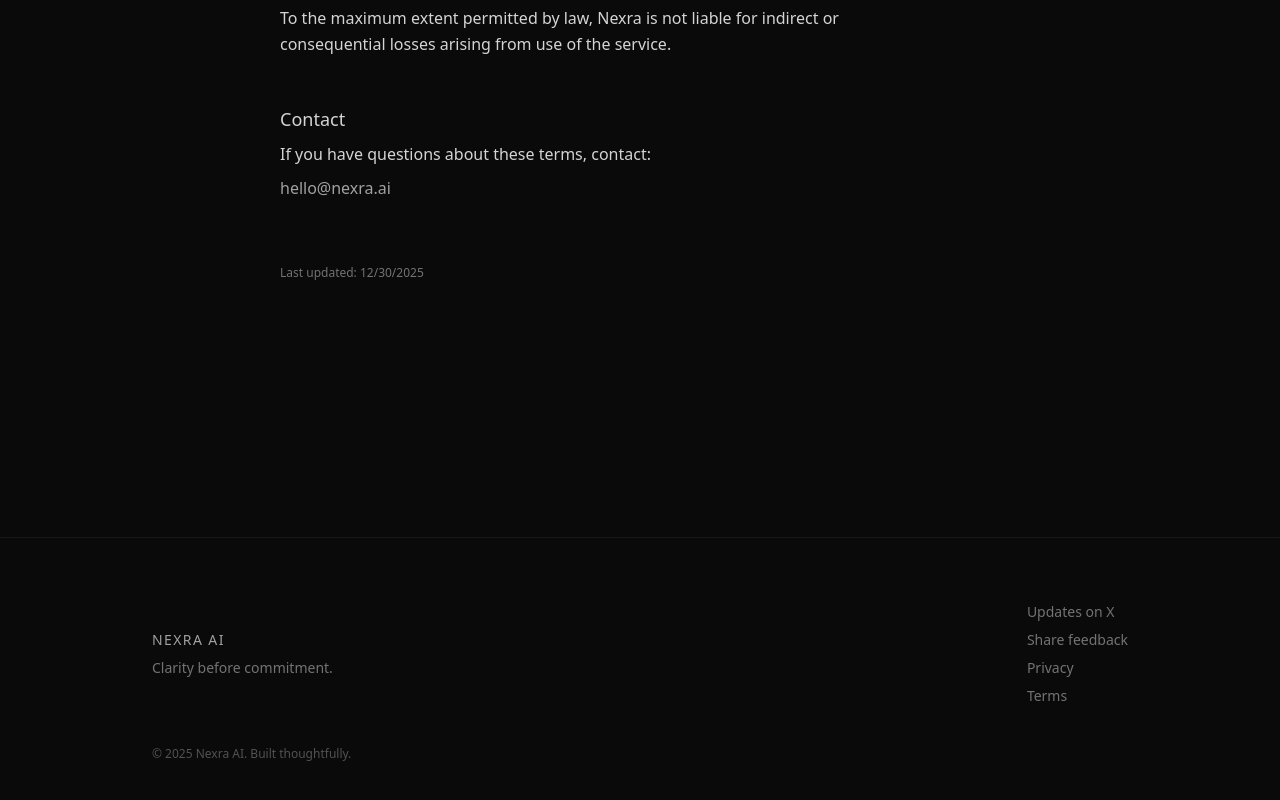
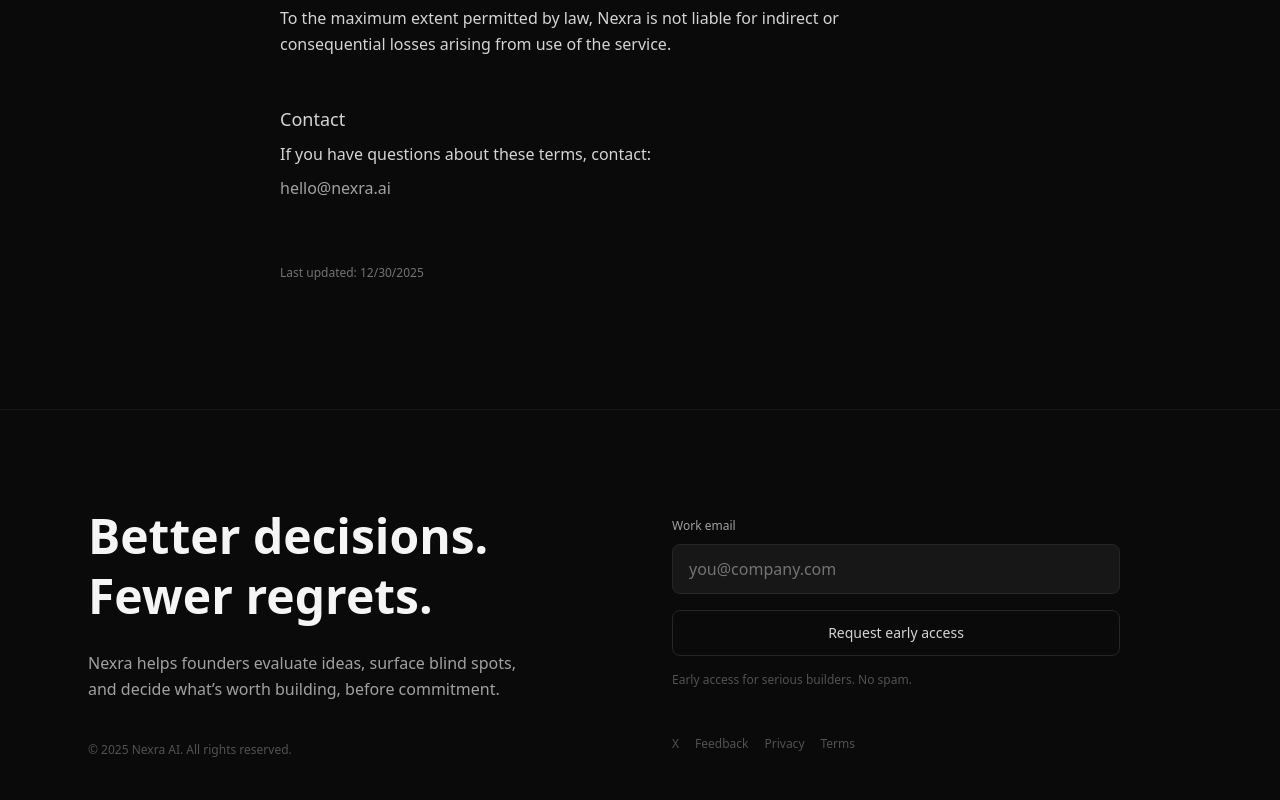
Before and after one commit to annuk123/nexra, a Next.js app: page /terms in a window 1280 px wide. Shown: the part 1223-2023 px from the top of the page. Built offline with nearby package versions, Linux system fonts and the light colour scheme; no server answers.

Commit message:
add faq, waitlist section

```diff
--- a/app/layout.tsx
+++ b/app/layout.tsx
@@ -15,7 +15,7 @@
 });
 
 export const metadata: Metadata = {
-  title: "Nexra AI — Clarity before commitment",
+  title: "Nexra AI - Clarity before commitment",
   description:
     "Evaluate startup ideas, uncover blind spots, and make confident decisions before you invest time, money, or energy.",
 
@@ -26,7 +26,7 @@
   },
 
   openGraph: {
-    title: "Nexra AI — Clarity before commitment",
+    title: "Nexra AI - Clarity before commitment",
     description:
       "A thoughtful way to evaluate startup ideas before you commit.",
     url: "https://nexra.pixelui.studio/", // change after deploy
@@ -44,7 +44,7 @@
 
   twitter: {
     card: "summary_large_image",
-    title: "Nexra AI — Clarity before commitment",
+    title: "Nexra AI - Clarity before commitment",
     description:
       "Evaluate startup ideas with structured thinking, not hype.",
     images: ["/og.png"],
--- a/app/page.tsx
+++ b/app/page.tsx
@@ -1,11 +1,38 @@
+"use client";
+import React from "react";
+import { api } from "@/convex/_generated/api";
+import { useMutation } from "convex/react";
 import HowThink from "@/components/How-Nexra-Thinks/how-think";
 import SeeAction from "@/components/See-Action/See-Action";
 import StaticDemo from "@/components/StaticDemo/StaticDemo";
 import Waitlist from "@/components/Waitlist/Waitlist";
 import { Section } from "@/design-system/layout/Section";
 import Link from "next/link";
+import FAQ from "@/components/FAQ/FAQ";
 
 export default function Home() {
+    const addToWaitlist = useMutation(api.waitlist.addToWaitlist);
+
+    const [email, setEmail] = React.useState("");
+    const [status, setStatus] = React.useState<
+      "idle" | "success" | "error"
+    >("idle");
+
+    const handleSubmit = async (e: React.FormEvent) => {
+      e.preventDefault();
+
+      try {
+        await addToWaitlist({
+          email,
+          source: "homepage",
+        });
+
+        setStatus("success");
+        setEmail("");
+      } catch {
+        setStatus("error");
+      }
+    };
   return (
     <main className="min-h-screen bg-neutral-950 text-neutral-100">
       {/* Hero */}
@@ -27,17 +54,54 @@
           decisions — before you invest time, money, or energy.
         </p>
 
-        <p className="mt-6 text-sm text-neutral-500 max-w-xl">
+        <p className="mt-2 text-sm text-neutral-500 max-w-xl">
           Built for solo founders and indie hackers who prefer signal over
           noise.
         </p>
         <div className="mt-8">
-        <Link
+        {/* <Link
           href="#join-waitlist"
           className="inline-flex items-center text-sm text-neutral-300 hover:text-neutral-100 transition"
         >
           Join waitlist →
-        </Link>
+        </Link> */}
+         {/* FORM */}
+      {status === "idle" && (
+        <form
+          className="mt-10 flex flex-col sm:flex-row gap-4 max-w-md"
+          onSubmit={handleSubmit}
+        >
+          <input
+            type="email"
+            required
+            placeholder="you@startup.com"
+            value={email}
+            onChange={(e) => setEmail(e.target.value)}
+            className="flex-1 bg-neutral-900 border border-neutral-800 rounded-lg px-4 py-3 text-neutral-100 placeholder-neutral-500 focus:outline-none focus:border-neutral-600"
+          />
+          <button
+            type="submit"
+            className="px-6 py-3 text-sm text-neutral-300 border border-neutral-800 rounded-lg hover:border-neutral-600 hover:text-neutral-100 transition"
+          >
+           Request early access
+          </button>
+
+        </form>
+
+
+      )}
+
+<p className="mt-2 text-sm text-neutral-500">
+            Early access for solo founders. No spam. No noise.
+
+          </p>
+      {/* ERROR (rare, but polite) */}
+      {status === "error" && (
+        <p className="mt-6 text-sm text-neutral-500">
+          Something went wrong. Please try again.
+        </p>
+      )}
+
       </div>
       </Section>
 
@@ -56,7 +120,7 @@
         <StaticDemo />
       </Section>
 
-<section className="max-w-3xl mx-auto px-6 py-32">
+{/* <section className="max-w-3xl mx-auto px-6 py-32">
   <span className="text-xs tracking-widest text-neutral-500">
     WHEN NEXRA IS USEFUL
   </span>
@@ -72,14 +136,40 @@
     <p>— You prefer structured thinking over open-ended advice</p>
     <p>— You’d rather pause and think than ship the wrong thing</p>
   </div>
-</section>
+</section> */}
+          <section className="max-w-3xl mx-auto px-6 py-32">
+      <span className="text-xs tracking-widest text-neutral-500">
+        FEEDBACK
+      </span>
 
-      {/* Waitlist */}
+      <h2 className="mt-4 text-2xl sm:text-3xl font-semibold max-w-xl">
+        Help us think better.
+      </h2>
+
+      <p className="mt-4 text-neutral-400 max-w-xl">
+        If something resonated, or didn’t, we’d appreciate your perspective.
+        Your feedback helps us avoid building the wrong thing.
+      </p>
+
+      <div className="mt-8">
+        <Link
+          href="/feedback"
+          className="inline-flex items-center text-sm text-neutral-300 hover:text-neutral-100 transition"
+        >
+          Share feedback →
+        </Link>
+      </div>
+    </section>
+          {/* Waitlist */}
       <Section size="sm">
         <Waitlist />
       </Section>
 
-          <section className="max-w-3xl mx-auto px-6 py-32">
+<FAQ />
+
+
+
+          {/* <section className="max-w-3xl mx-auto px-6 py-32">
       <span className="text-xs tracking-widest text-neutral-500">
         FEEDBACK
       </span>
@@ -101,7 +191,7 @@
           Share feedback →
         </Link>
       </div>
-    </section>
+    </section> */}
     </main>
   );
 }
--- /dev/null
+++ b/components/FAQ/FAQ.tsx
@@ -0,0 +1,81 @@
+"use client";
+
+import { useState } from "react";
+
+const faqs = [
+  {
+    q: "Is Nexra just ChatGPT with a prompt?",
+    a: "No. Nexra uses structured reasoning frameworks to evaluate startup ideas. It’s not about chatting or generating opinions, it’s about exposing assumptions, risks, and trade-offs so you gain real clarity.",
+  },
+  {
+    q: "Who is Nexra for?",
+    a: "Nexra is built for solo founders and indie hackers who are deciding what to build — before investing significant time, money, or energy.",
+  },
+  {
+    q: "What happens to my idea?",
+    a: "Your ideas remain private. Inputs are not shared, reused, or used to train models. Nexra exists to help you think, not to extract value from your ideas.",
+  },
+  {
+    q: "Will Nexra tell me what to build?",
+    a: "No. Nexra doesn’t make decisions for you. It highlights blind spots, assumptions, and trade-offs so you can make better decisions yourself.",
+  },
+  {
+    q: "Is Nexra useful if I already have experience?",
+    a: "Yes. Nexra is designed for experienced builders who want a second layer of structured thinking, not surface-level advice.",
+  },
+  {
+    q: "When can I use Nexra?",
+    a: "We’re onboarding early users in small batches. Joining the waitlist gives you early access as the product opens up.",
+  },
+];
+
+
+export default function FAQ() {
+  const [openIndex, setOpenIndex] = useState<number | null>(null);
+
+  return (
+    <section className="max-w-3xl mx-auto px-6 py-32">
+      <span className="text-xs tracking-widest text-neutral-500">
+        FAQ
+      </span>
+
+      <h2 className="mt-4 text-2xl sm:text-3xl font-semibold max-w-xl">
+        Questions worth answering
+      </h2>
+
+      <div className="mt-12 divide-y divide-neutral-800">
+        {faqs.map((item, i) => {
+          const open = openIndex === i;
+
+          return (
+            <button
+              key={i}
+              onClick={() => setOpenIndex(open ? null : i)}
+              className="w-full text-left py-6 focus:outline-none"
+            >
+              <div className="flex items-center justify-between">
+                <h3 className="text-neutral-200 font-medium">
+                  {item.q}
+                </h3>
+
+                <span
+                  className={`ml-4 text-neutral-500 transition-transform duration-200 ${
+                    open ? "rotate-45" : ""
+                  }`}
+                >
+                  +
+                </span>
+              </div>
+
+              {open && (
+                <p className="mt-4 text-neutral-400 leading-relaxed max-w-2xl">
+                  {item.a}
+                </p>
+              )}
+            </button>
+          );
+        })}
+      </div>
+    </section>
+  );
+}
--- a/components/Footer/footer.tsx
+++ b/components/Footer/footer.tsx
@@ -1,47 +1,130 @@
+"use client";
+import React from "react";
+import { api } from "@/convex/_generated/api";
+import { useMutation } from "convex/react";
 import Link from "next/link";
+
 export default function Footer() {
+   const addToWaitlist = useMutation(api.waitlist.addToWaitlist);
+
+      const [email, setEmail] = React.useState("");
+      const [status, setStatus] = React.useState<
+        "idle" | "success" | "error"
+      >("idle");
+
+      const handleSubmit = async (e: React.FormEvent) => {
+        e.preventDefault();
+
+        try {
+          await addToWaitlist({
+            email,
+            source: "homepage",
+          });
+
+          setStatus("success");
+          setEmail("");
+        } catch {
+          setStatus("error");
+        }
+      };
+
   return (
-    <main className="bg-neutral-950 ">
-    <footer className="border-t border-neutral-900 mt-32 ">
-      <div className="max-w-5xl mx-auto px-6 py-16 text-sm text-neutral-500">
+<footer className="border-t border-neutral-900 bg-neutral-950">
+  <div className="max-w-6xl mx-auto px-6 py-24">
+    <div className="grid grid-cols-1 lg:grid-cols-2 gap-16 items-center">
 
-        <div className="flex flex-col sm:flex-row sm:items-center sm:justify-between gap-6 ">
+      {/* LEFT: Statement */}
+      <div>
+        <h2 className="text-4xl sm:text-5xl font-semibold leading-tight text-neutral-100">
+          Better decisions.
+          <br />
+          Fewer regrets.
+        </h2>
 
-          {/* Brand */}
-          <div>
-            <p className="tracking-widest text-neutral-400">
-              NEXRA AI
+        <p className="mt-6 text-neutral-400 max-w-md leading-relaxed">
+          Nexra helps founders evaluate ideas, surface blind spots,
+          and decide what’s worth building, before commitment.
         </p>
-            <p className="mt-2 max-w-xs">
-              Clarity before commitment.
+
+        <p className="mt-10 text-xs text-neutral-600">
+          © {new Date().getFullYear()} Nexra AI. All rights reserved.
         </p>
       </div>
 
-          {/* Links */}
-          <div className="flex flex-col gap-2 text-neutral-500">
-  <Link href="https://x.com/Nexra_Ai" className="hover:text-neutral-300 transition">
-    Updates on X
+      {/* RIGHT: Waitlist */}
+      <div className="max-w-md w-full">
+        {status === "idle" && (
+          <form onSubmit={handleSubmit} className="space-y-4">
+            <div>
+              <label className="text-xs text-neutral-400">
+                Work email
+              </label>
+              <input
+                type="email"
+                required
+                placeholder="you@company.com"
+                value={email}
+                onChange={(e) => setEmail(e.target.value)}
+                className="mt-2 w-full rounded-md bg-neutral-900 border border-neutral-800 px-4 py-3 text-neutral-100 placeholder-neutral-500 focus:outline-none focus:border-neutral-600"
+              />
+            </div>
+
+            <button
+              type="submit"
+              className="w-full rounded-md border border-neutral-800 px-4 py-3 text-sm text-neutral-300 hover:border-neutral-600 hover:text-neutral-100 transition"
+            >
+              Request early access
+            </button>
+          </form>
+        )}
+
+        {status === "error" && (
+          <p className="mt-4 text-sm text-neutral-500">
+            Something went wrong. Please try again.
+          </p>
+        )}
+
+        <p className="mt-4 text-xs text-neutral-600">
+          Early access for serious builders. No spam.
+        </p>
+
+        <div className="mt-12 flex items-center justify-between text-xs text-neutral-600">
+  <div className="flex items-center gap-4">
+    <Link
+      href="https://x.com/Nexra_Ai"
+      className="hover:text-neutral-400 transition"
+    >
+      X
     </Link>
-  <Link href="/feedback" className="hover:text-neutral-300 transition">
-    Share feedback
+
+    <Link
+      href="/feedback"
+      className="hover:text-neutral-400 transition"
+    >
+      Feedback
     </Link>
-  <Link href="/privacy" className="hover:text-neutral-300 transition">
+
+    <Link
+      href="/privacy"
+      className="hover:text-neutral-400 transition"
+    >
       Privacy
     </Link>
-  <Link href="/terms" className="hover:text-neutral-300 transition">
+
+    <Link
+      href="/terms"
+      className="hover:text-neutral-400 transition"
+    >
       Terms
     </Link>
+  </div>
+</div>
       </div>
 
 
     </div>
-
-        <p className="mt-10 text-xs text-neutral-600">
-          © {new Date().getFullYear()} Nexra AI. Built thoughtfully.
-        </p>
-
   </div>
 </footer>
-    </main>
+
   );
 }
```
Also changed, not shown: public/og.png. Lines whose indentation alone changed are shown as unchanged.
